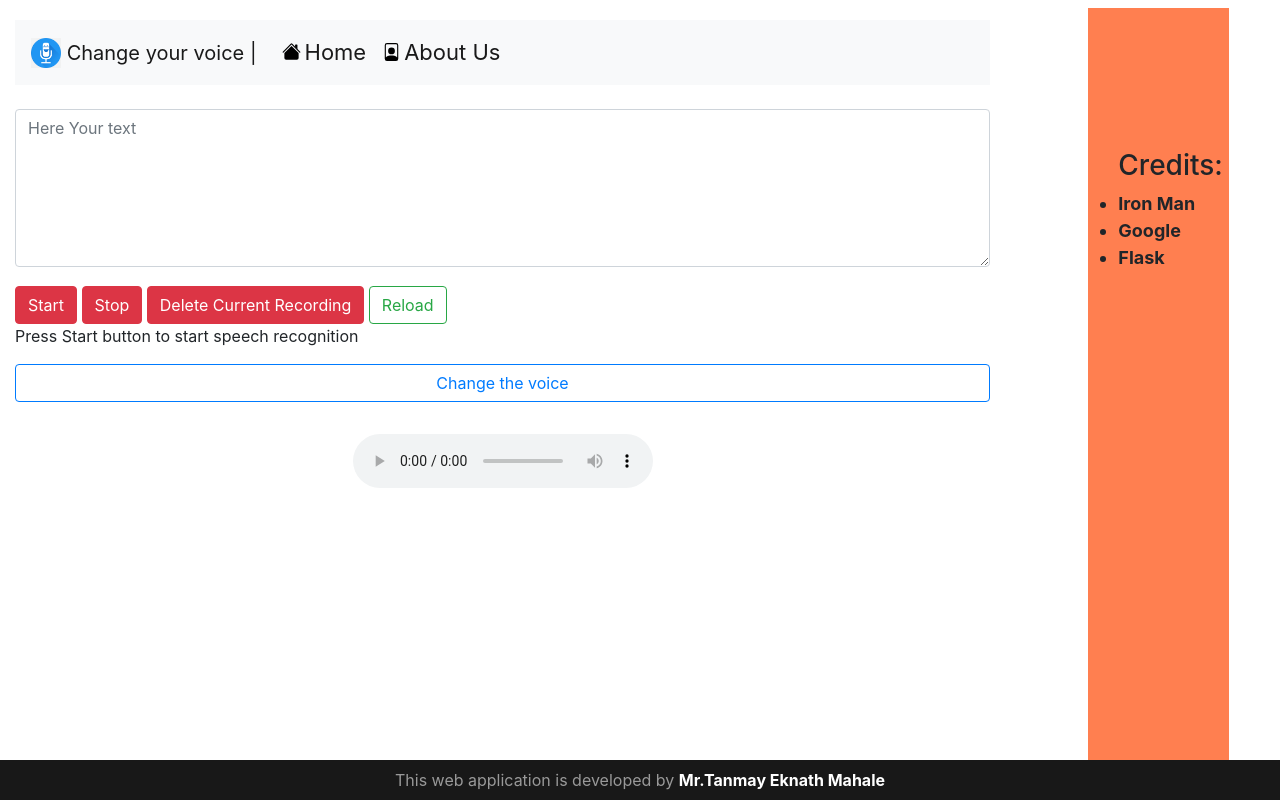
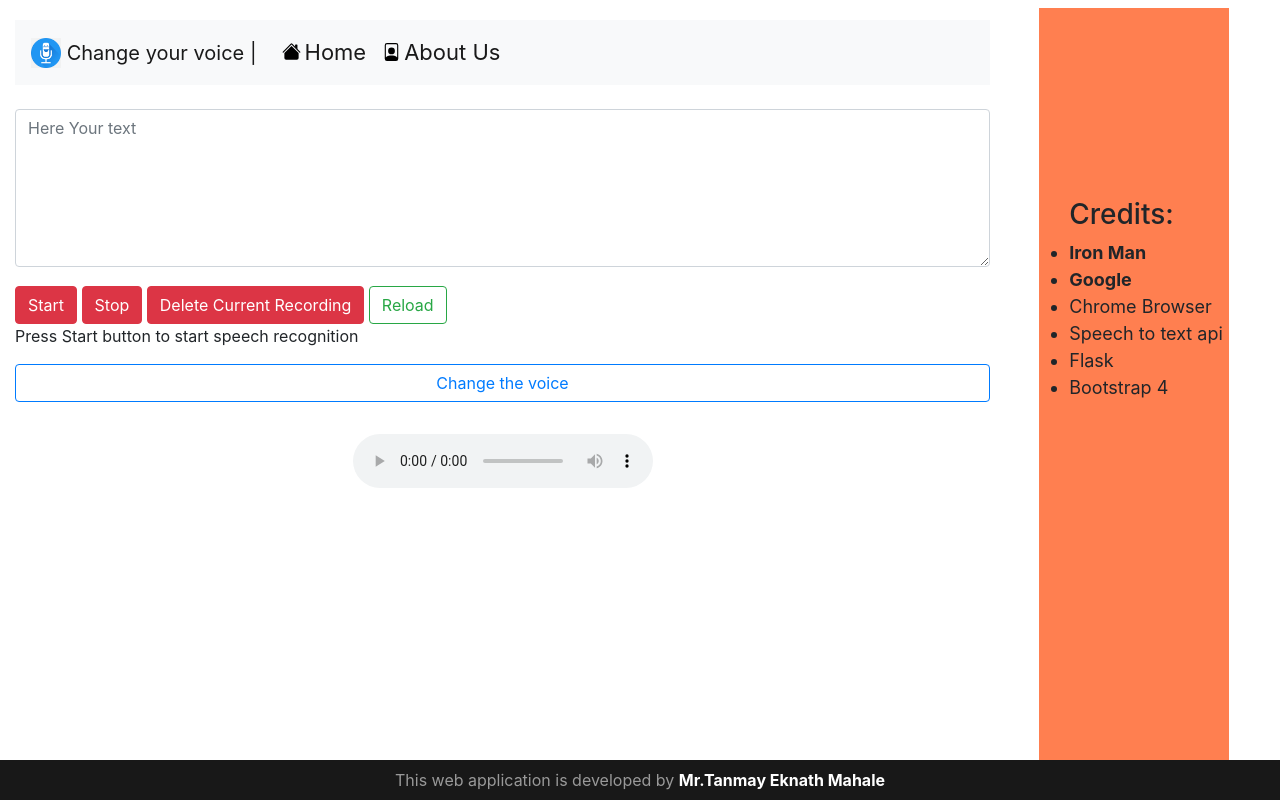
Before and after one commit to XlentAcademy/Speech-to-Text, a Flask app: page / in a window 1280 px wide. Run offline with Flask 2, Linux system fonts and the light colour scheme; some libraries are stand-ins or nearby versions.

Commit message:
resolved bugs

```diff
--- a/templates/base.html
+++ b/templates/base.html
@@ -104,7 +104,10 @@
             <strong><h3>Credits: </h3></strong>
             <li><strong>Iron Man</strong></li>
             <li><strong>Google</strong></li>
-            <li><strong>Flask</strong></li>
+            <li>Chrome Browser</li>
+            <li>Speech to text api</li>
+            <li>Flask</li>
+            <li>Bootstrap 4</li>
         </ul>
     </div>
     <div class="copyrightText">
```
Also changed, not shown: 1 other file.
